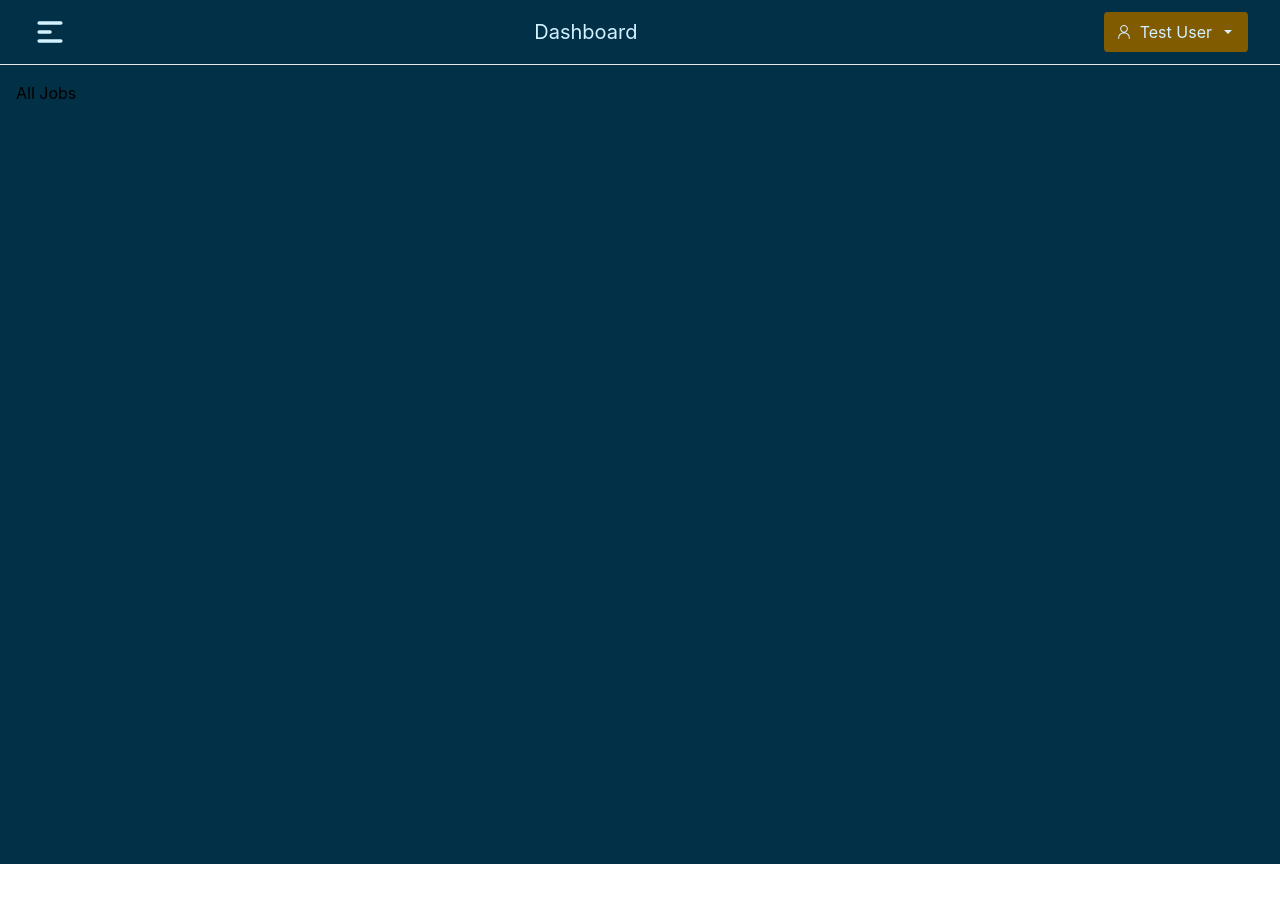
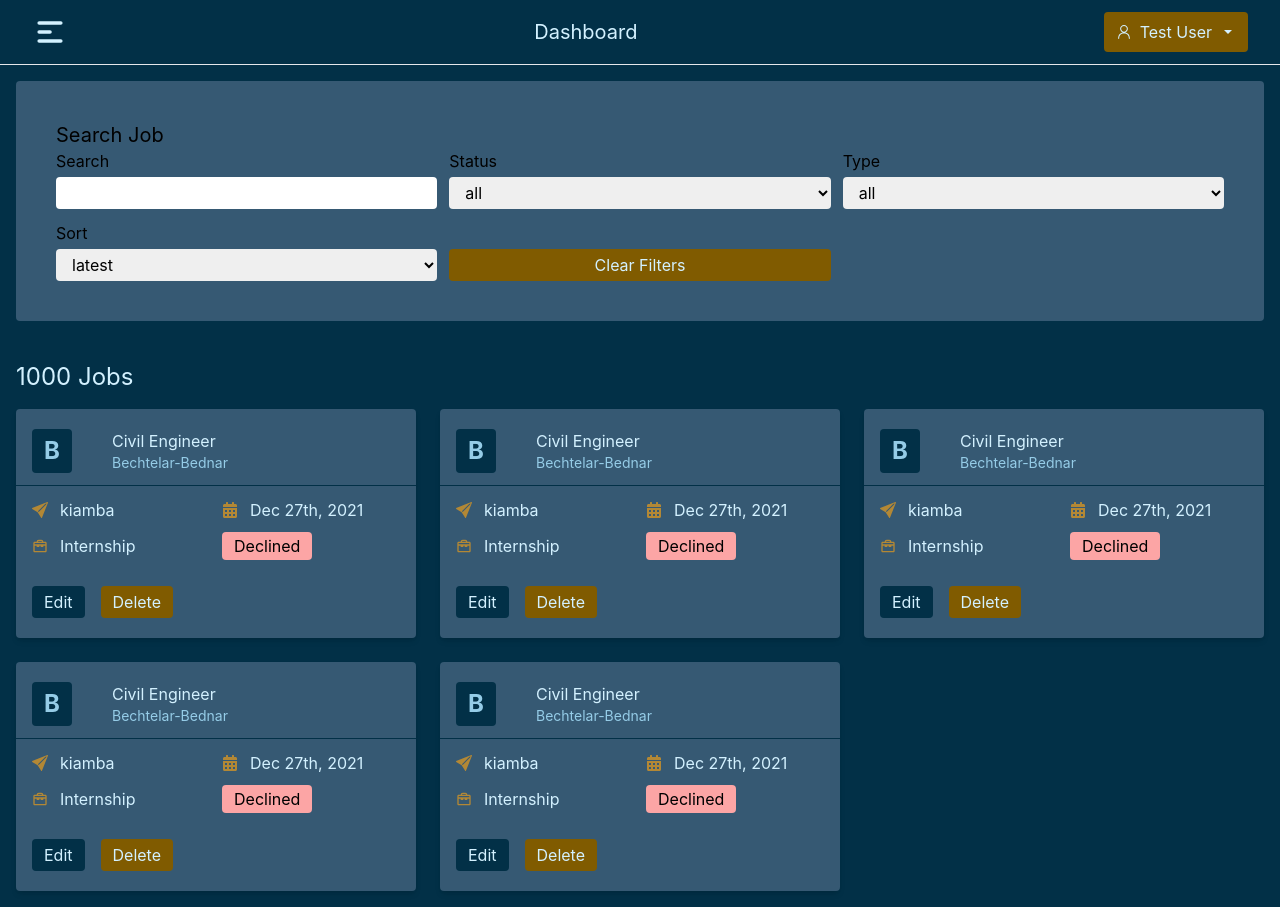
Before and after one commit to S-Abdullahi/role-scout, a React (Create React App) app: page /all-jobs in a window 1280 px wide. Before the commit the page ends 864 px from the top, so only its background shows below. Built offline with nearby package versions, Linux system fonts and the light colour scheme.

Commit message:
all jobs card

```diff
--- /dev/null
+++ b/src/components/SingleJobCard.js
@@ -0,0 +1,43 @@
+import React from "react";
+import { BsFillSendFill } from "react-icons/bs";
+import { FaCalendarAlt } from "react-icons/fa";
+import { CgToolbox } from "react-icons/cg";
+
+const SingleJobCard = () => {
+  return (
+    <div className="bg-[--bg-card] rounded py-5 shadow-md">
+      <div className="pb-3 mb-3 border-b-[0.5px] border-[--bg-main]">
+        <div className="flex px-4 gap-10">
+          <div className="bg-[--bg-main] text-[--text-inactive] w-10 flex items-center justify-center rounded text-2xl font-bold">B</div>
+          <div>
+            <p className="text-[--text-active]">Civil Engineer</p>
+            <p className="text-sm text-[--text-inactive]">Bechtelar-Bednar</p>
+          </div>
+        </div>
+      </div>
+      <div className="grid grid-cols-1 md:grid-cols-2 gap-3 px-4">
+        <div className="flex items-center gap-3 text-[--text-active]">
+          <BsFillSendFill className="text-[--card-hover]" />
+          <span>kiamba</span>
+        </div>
+        <div className="flex items-center gap-3 text-[--text-active]">
+          <FaCalendarAlt className="text-[--card-hover]" />
+          <span>Dec 27th, 2021</span>
+        </div>
+        <div className="flex items-center gap-3 text-[--text-active]">
+          <CgToolbox className="text-[--card-hover]" />
+          <span>Internship</span>
+        </div>
+        <div>
+          <span className="bg-red-300 px-3 py-1 rounded">Declined</span>
+        </div>
+        <div className="flex gap-4 mt-4">
+          <button className="bg-[--bg-main] px-3 py-1 rounded text-[--text-active]">Edit</button>
+          <button className="bg-[--bg-icon] px-3 py-1 rounded text-[--text-active]">Delete</button>
+        </div>
+      </div>
+    </div>
+  );
+};
+
+export default SingleJobCard;
--- a/src/pages/AllJobs.js
+++ b/src/pages/AllJobs.js
@@ -1,9 +1,61 @@
 import React from "react";
+import SingleJobCard from "../components/SingleJobCard";
 
 const AllJobs = () => {
   return (
     <React.Fragment>
-      <div>All Jobs</div>
+      <div className="bg-[--bg-card] rounded px-4 py-10  lg:p-10">
+        <h2 className="text-xl">Search Job</h2>
+        <form className="grid gap-3 grid-cols-1 md:grid-cols-2 lg:grid-cols-3">
+          <div className="flex flex-col">
+            <label className="mb-1">Search</label>
+            <input
+              type="text"
+              name="name"
+              className="rounded h-8 focus:outline-none px-3 focus:border focus:border-[--bg-icon]"
+            />
+          </div>
+          <div className="flex flex-col">
+            <label className="mb-1">Status</label>
+            <select className="rounded h-8 focus:outline-none px-3 cursor-pointer">
+              <option>all</option>
+              <option>interview</option>
+              <option>pending</option>
+              <option>declined</option>
+            </select>
+          </div>
+          <div className="flex flex-col">
+            <label className="mb-1">Type</label>
+            <select className="rounded h-8 focus:outline-none px-3 cursor-pointer">
+              <option>all</option>
+              <option>full-time</option>
+              <option>Part-time</option>
+              <option>remote</option>
+              <option>Internship</option>
+            </select>
+          </div>
+          <div className="flex flex-col">
+            <label className="mb-1">Sort</label>
+            <select className="rounded  h-8 focus:outline-none focus:border focus:border-[--bg-icon] px-3 cursor-pointer">
+              <option>latest</option>
+              <option>oldest</option>
+              <option>a-z</option>
+              <option>z-a</option>
+            </select>
+          </div>
+          <button className="bg-[--bg-icon] rounded text-[--text-active] mt-7 h-8">
+            Clear Filters
+          </button>
+        </form>
+      </div>
+      <div className="text-2xl mt-10 text-[--text-active]">1000 Jobs</div>
+      <div className="grid grid-cols-1 md:grid-cols-2 lg:grid-cols-3 gap-6 mt-4">
+        <SingleJobCard />
+        <SingleJobCard />
+        <SingleJobCard />
+        <SingleJobCard />
+        <SingleJobCard />
+      </div>
     </React.Fragment>
   );
 };
```
